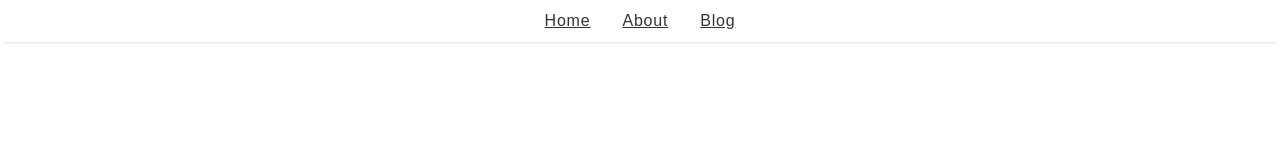
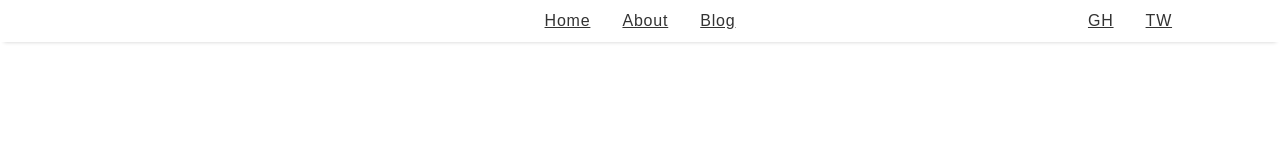
Before and after one commit to shin0825/next-js-md, a Next.js app in the folder app/: page / in a window 1280 px wide. Shown: the top 160 px of the page. Built offline with nearby package versions, Linux system fonts and the light colour scheme; a web font is replaced by a local one.

Commit message:
デザイン調整

```diff
--- a/app/components/Menu.js
+++ b/app/components/Menu.js
@@ -4,6 +4,7 @@ import Link from 'next/link';
 export default function Menu() {
   return (
     <nav className={styles.navigator}>
+      <div className={styles.menu}>
         <ul className={styles.list}>
           <li className={styles.item}>
             <Link href="/">
@@ -21,6 +22,17 @@ export default function Menu() {
             </Link>
           </li>
         </ul>
+      </div>
+      <div>
+        <ul className={styles.list}>
+          <li className={styles.item}>
+            <a href="#" className={styles.link}>GH</a>
+          </li>
+          <li className={styles.item}>
+            <a href="#" className={styles.link}>TW</a>
+          </li>
+        </ul>
+      </div>
     </nav>
   )
 }
--- a/app/components/Menu.module.css
+++ b/app/components/Menu.module.css
@@ -6,6 +6,17 @@
   width: 100%;
   background-color: #fff;
   box-shadow: 0 0.25em 0.25em -0.25em rgba(0, 0, 0, .2);
+  display: flex;
+  justify-content: space-between;
+}
+
+.navigator::before {
+  content: "";
+  width:300px;
+}
+
+.menu {
+  align-self: center;
 }
 
 .list {
@@ -15,6 +26,7 @@
   flex-wrap: wrap;
   justify-content: center;
   list-style: none;
+  width:300px;
 }
 
 .item {
```
Lines whose indentation alone changed are shown as unchanged.
